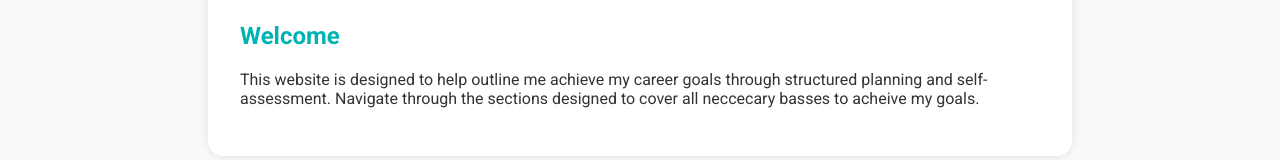
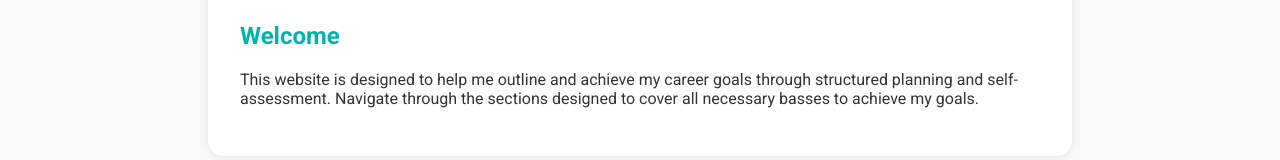
Before and after one commit to TonyIrvan/Career-Academic-Planning-Project, a plain HTML site: page index.html in a window 1280 px wide. Shown: the part 262-422 px from the top of the page. Drawn offline with Linux system fonts and the light colour scheme.

Commit message:
Update index.html

```diff
--- a/index.html
+++ b/index.html
@@ -23,7 +23,7 @@
 
     <main>
         <h2>Welcome</h2>
-        <p>This website is designed to help outline me achieve my career goals through structured planning and self-assessment. Navigate through the sections designed to cover all neccecary basses to acheive my goals.</p>
+        <p>This website is designed to help me outline and achieve my career goals through structured planning and self-assessment. Navigate through the sections designed to cover all necessary basses to achieve my goals.</p>
     </main>
     <section class="image-section">
         <img src="assets/imgs/comp-disc.png" alt="Man and Woman Talking">
```
